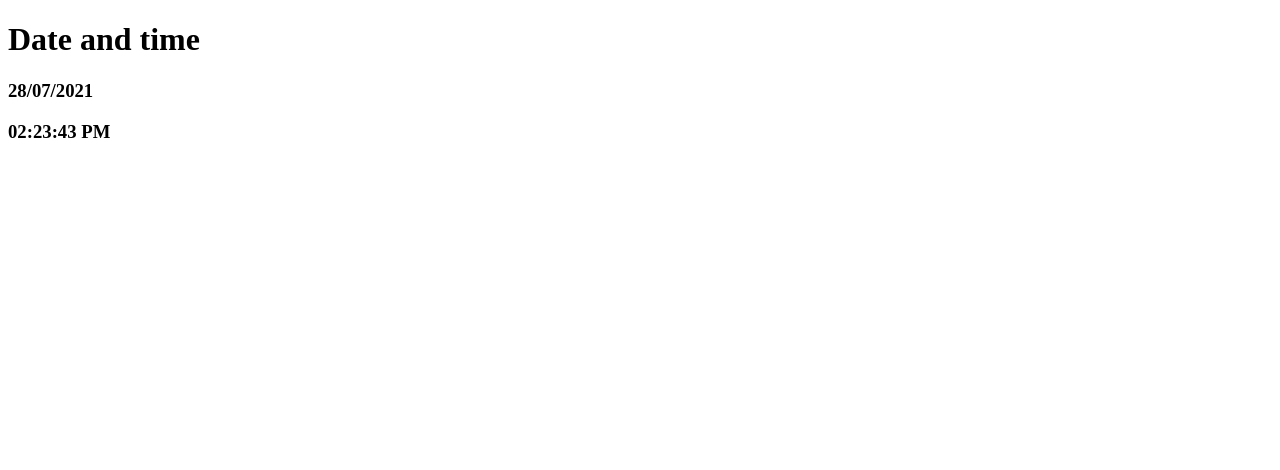
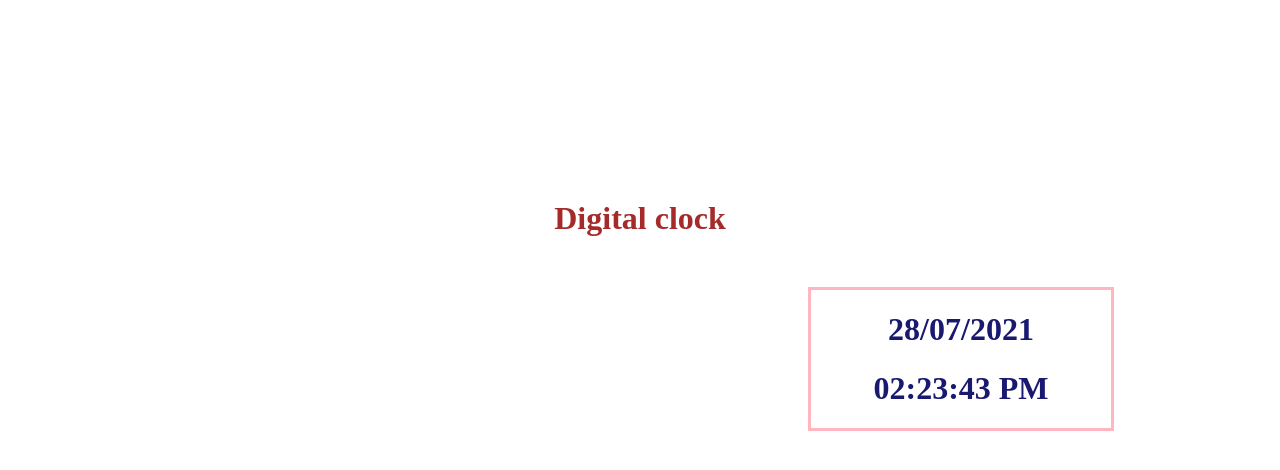
Before and after one commit to deepacg/digital-clock, a plain HTML site: page index.html in a window 1280 px wide. Drawn offline with Linux system fonts and the light colour scheme.

Commit message:
added styling

```diff
--- a/index.html
+++ b/index.html
@@ -7,10 +7,12 @@
     <title>Date time sample</title>
 </head>
 <body>
-    <h1>Date and time</h1>
+    <h1 class='title'>Digital clock</h1>
 
-    <h3 id='currentDate'></h3>
-    <h3 id='currentTime'></h3>
+    <div class='div'>
+    <h1 id='currentDate'></h1>
+    <h1 id='currentTime'></h1>
+    </div>
 
     <script>
         var dateElement = document.getElementById('currentDate')
@@ -33,6 +35,21 @@
         }
         showTime()
     </script>
+    <style>
+        .title{
+            text-align: center;
+            margin-top: 200px;
+            color: brown
+        }
+        .div{
+            border: 3px solid lightpink;
+            text-align: center;
+            margin-left: 800px;
+            margin-top: 50px;
+            width: 300px;
+            color: midnightblue
+        }
+    </style>
 
 </body>
 </html>
```
